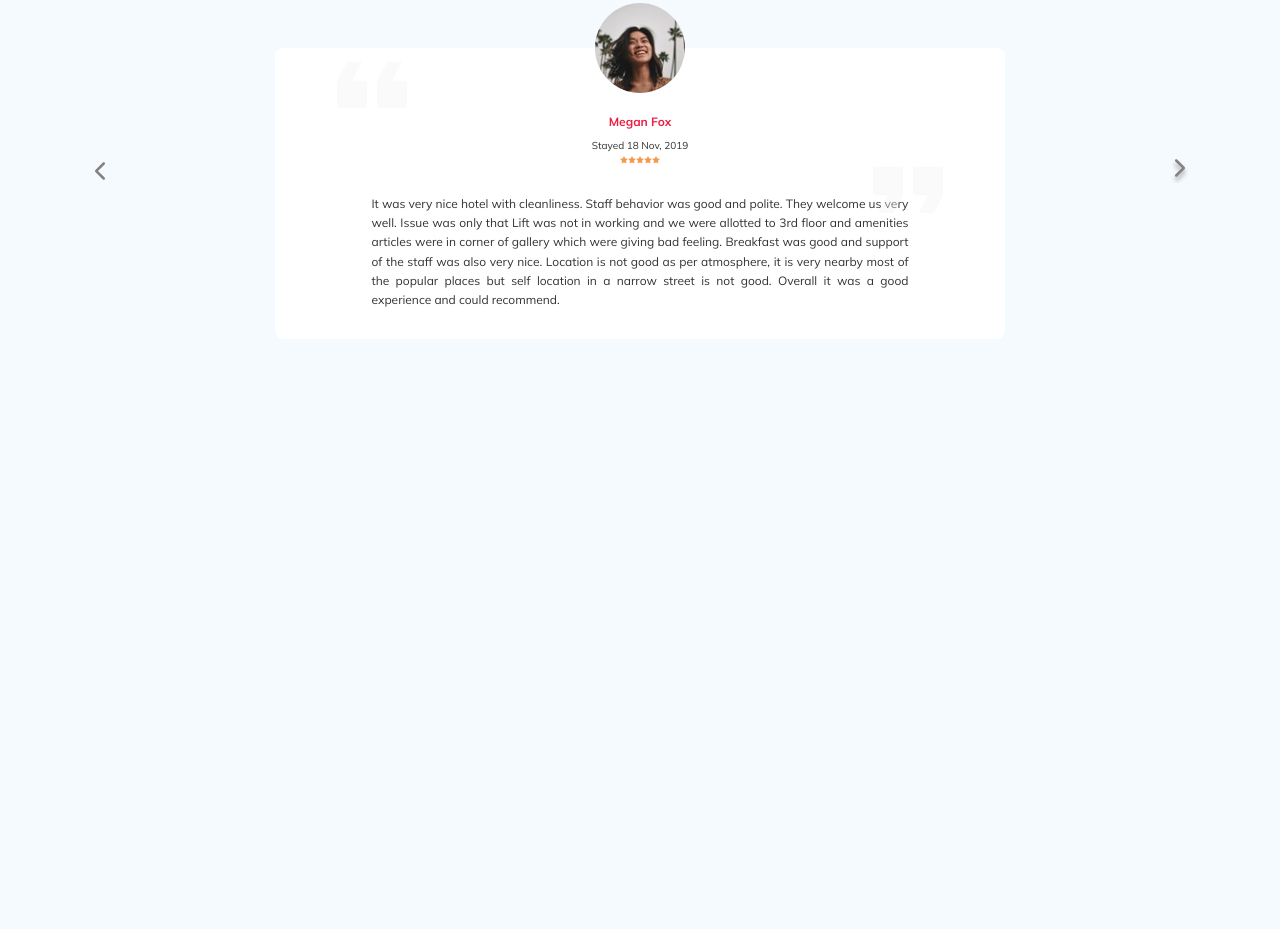
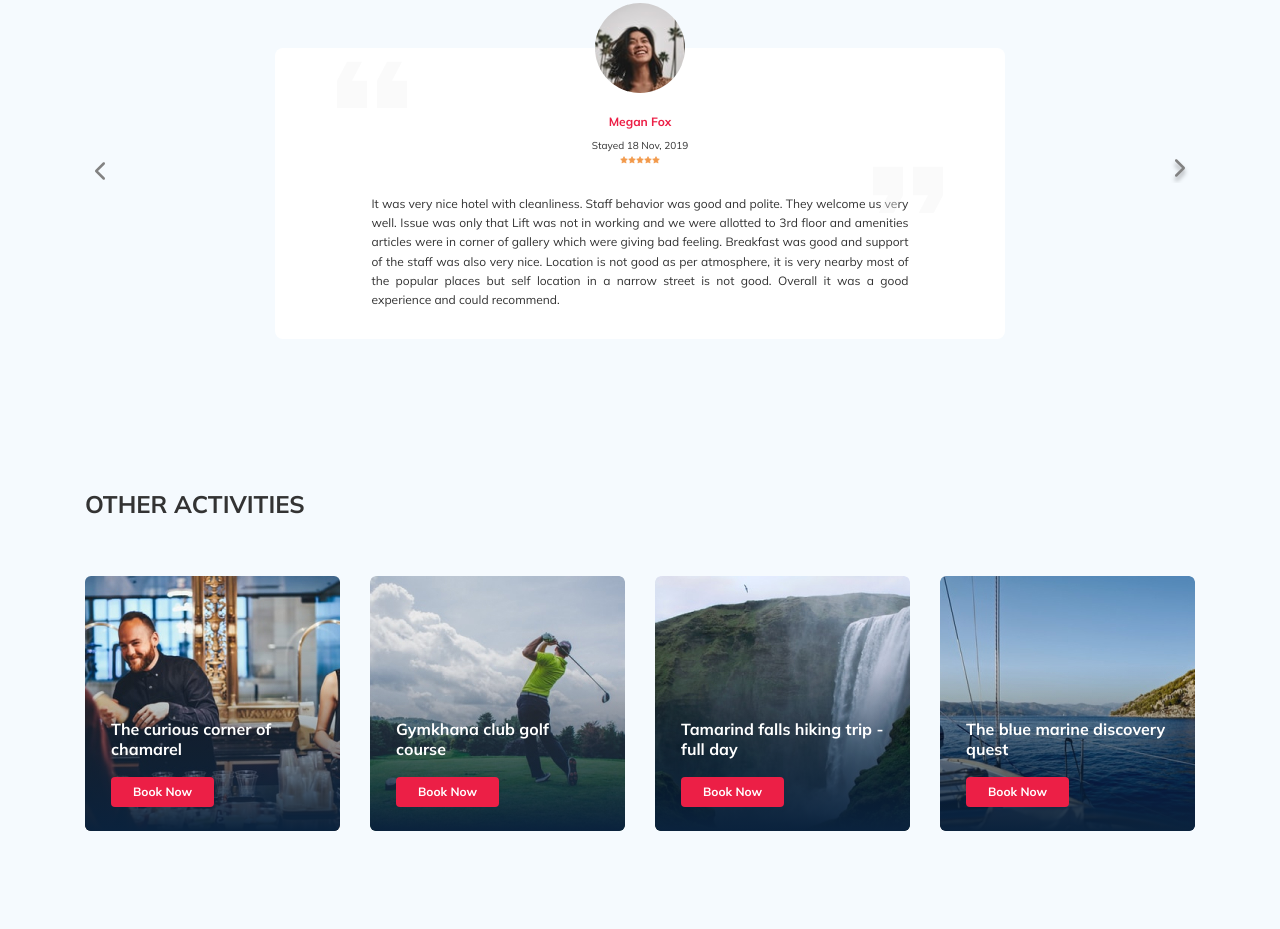
Before and after one commit to n-ustinova/Project, a plain HTML site: page index.html in a window 1280 px wide. Shown: the part 1354-2283 px from the top of the page. Before the commit the page ends 1763 px from the top, so only its background shows below. Drawn offline with Linux system fonts and the light colour scheme.

Commit message:
create: added activities

```diff
--- a/index.html
+++ b/index.html
@@ -390,6 +390,62 @@
       </div>
       <!-- /.container -->
     </section>
+    <section class="activities">
+      <div class="container">
+        <h2 class="activities__title">Other Activities</h2>
+        <div class="activities-wrapper">
+          <div class="card activities__card">
+            <img
+              src="img/activy-1.jpg"
+              alt="The curious corner of chamarel"
+              class="card__image"
+            />
+            <h3 class="card__title">The curious corner of chamarel</h3>
+            <!-- /.card__title -->
+            <button class="card__button">Book Now</button>
+            <!-- /.card__button -->
+          </div>
+          <!-- /.card -->
+          <div class="card activities__card">
+            <img
+              src="img/activy-2.jpg"
+              alt="Gymkhana club golf course"
+              class="card__image"
+            />
+            <h3 class="card__title">Gymkhana club golf course</h3>
+            <!-- /.card__title -->
+            <button class="card__button">Book Now</button>
+            <!-- /.card__button -->
+          </div>
+          <!-- /.card -->
+          <div class="card activities__card">
+            <img
+              src="img/activy-3.jpg"
+              alt="Tamarind falls hiking trip - full day"
+              class="card__image"
+            />
+            <h3 class="card__title">Tamarind falls hiking trip - full day</h3>
+            <!-- /.card__title -->
+            <button class="card__button">Book Now</button>
+            <!-- /.card__button -->
+          </div>
+          <!-- /.card -->
+          <div class="card activities__card">
+            <img
+              src="img/activy-4.jpg"
+              alt="The blue marine discovery quest"
+              class="card__image"
+            />
+            <h3 class="card__title">The blue marine discovery quest</h3>
+            <!-- /.card__title -->
+            <button class="card__button">Book Now</button>
+            <!-- /.card__button -->
+          </div>
+          <!-- /.card -->
+        </div>
+      </div>
+      <!-- /.container -->
+    </section>
     <script src="js/swiper-bundle.min.js"></script>
     <script src="js/main.js"></script>
   </body>
--- a/sass/_media.sass
+++ b/sass/_media.sass
@@ -9,6 +9,9 @@
         width: 100%
         height: 100%
         object-fit: cover
+  .card
+    width: 230px
+    height: 230px
 @media (max-width: 992px)
   .container, .newsletter-wrapper
     max-width: 700px
@@ -46,6 +49,18 @@
     &-slider
       &__item
         max-width: 580px
+  .activities
+    &-wrapper
+      flex-wrap: wrap
+    &__card
+      margin-bottom: 20px
+  .activities
+    padding-top: 40px
+    padding-bottom: 60px
+  .card
+    width: 340px
+    height: 250px
+
 @media (max-width: 768px)
   .container
     max-width: 576px
@@ -121,6 +136,9 @@
           margin-right: -75px
     &__title
       font-size: 18px
+  .card
+    width: 49%
+    height: 255px
 
 @media (max-width: 576px)
   .logo
@@ -137,3 +155,5 @@
       margin-bottom: 37px
   .subscribe
     width: 100%
+  .card
+    width: 100%
--- /dev/null
+++ b/sass/blocks/_activities.sass
@@ -0,0 +1,59 @@
+.activities
+  padding: 60px 0 98px 0
+  &__title
+    font-style: normal
+    font-weight: bold
+    font-size: 24px
+    line-height: 30px
+    text-transform: uppercase
+    margin-bottom: 57px
+  &-wrapper
+    display: flex
+    justify-content: space-between
+.card
+  position: relative
+  display: flex
+  flex-direction: column
+  align-items: flex-start
+  padding: 24px 26px
+  width: 255px
+  height: 255px
+  border-radius: 6px
+  overflow: hidden
+  &::before
+    content: ''
+    position: absolute
+    left: 0
+    right: 0
+    top: 0
+    bottom: 0
+    background: linear-gradient(179.83deg, rgba(196, 196, 196, 0) 35.34%, #0A223D 99.85%)
+    z-index: -1
+  &__image
+    position: absolute
+    left: 0
+    right: 0
+    bottom: 0
+    top: 0
+    width: 100%
+    height: 100%
+    object-fit: cover
+    z-index: -2
+  &__title
+    margin: auto
+    margin-bottom: 18px
+    color: $light
+    font-weight: bold
+    font-size: 16px
+    line-height: 20px
+  &__button
+    font-style: normal
+    font-weight: 600
+    font-size: 12px
+    line-height: 16px
+    color: $light
+    padding: 7px 22px
+    border: none
+    background-color: $primary
+    border-radius: 4px
+    cursor: pointer
--- a/sass/style.sass
+++ b/sass/style.sass
@@ -12,6 +12,8 @@
 @import 'blocks/_newsletter'
 //Стили для отзывов
 @import 'blocks/_reviews'
+//Подключение блока развлечений
+@import 'blocks/activities'
 //Подключение normalize
 @import 'normalize'
 //Подключения стилей для адаптива
```
Also changed, not shown: css/style.css, img/activy-1.jpg (added), img/activy-2.jpg (added), img/activy-3.jpg (added), img/activy-4.jpg (added), 1 other file.
